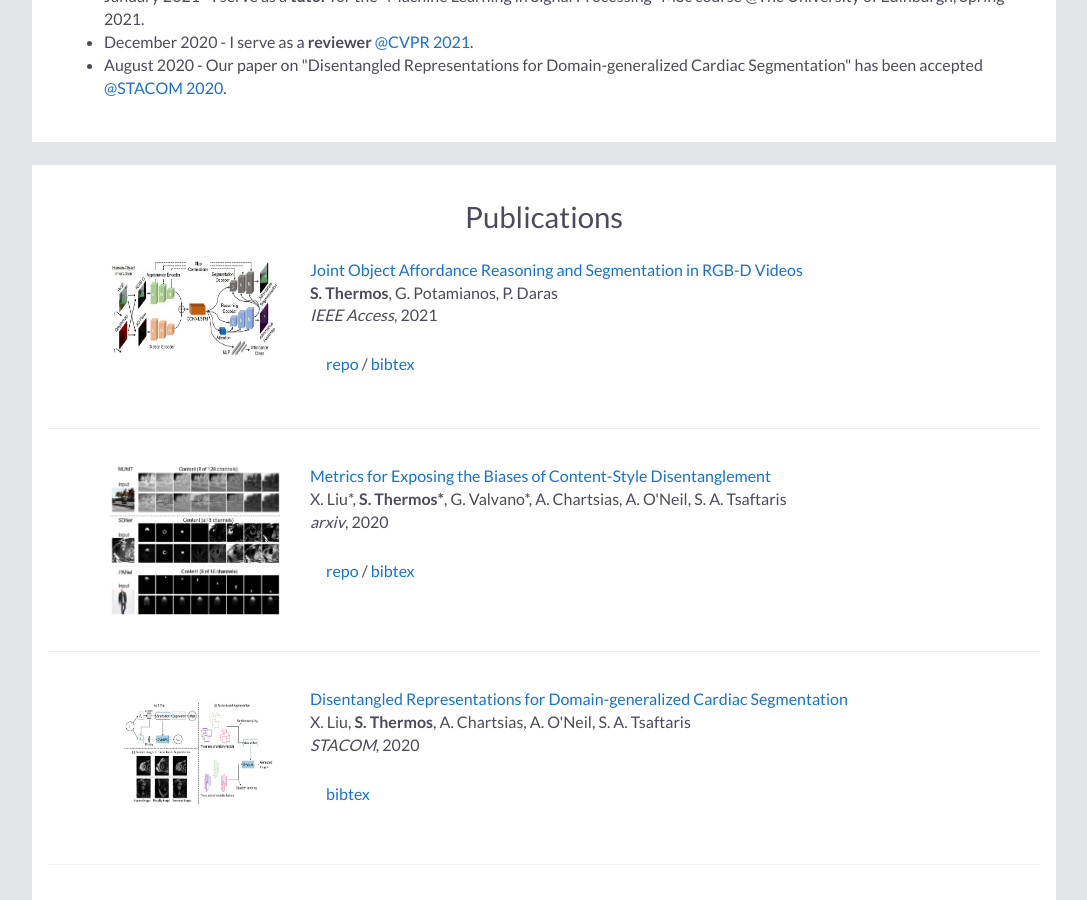
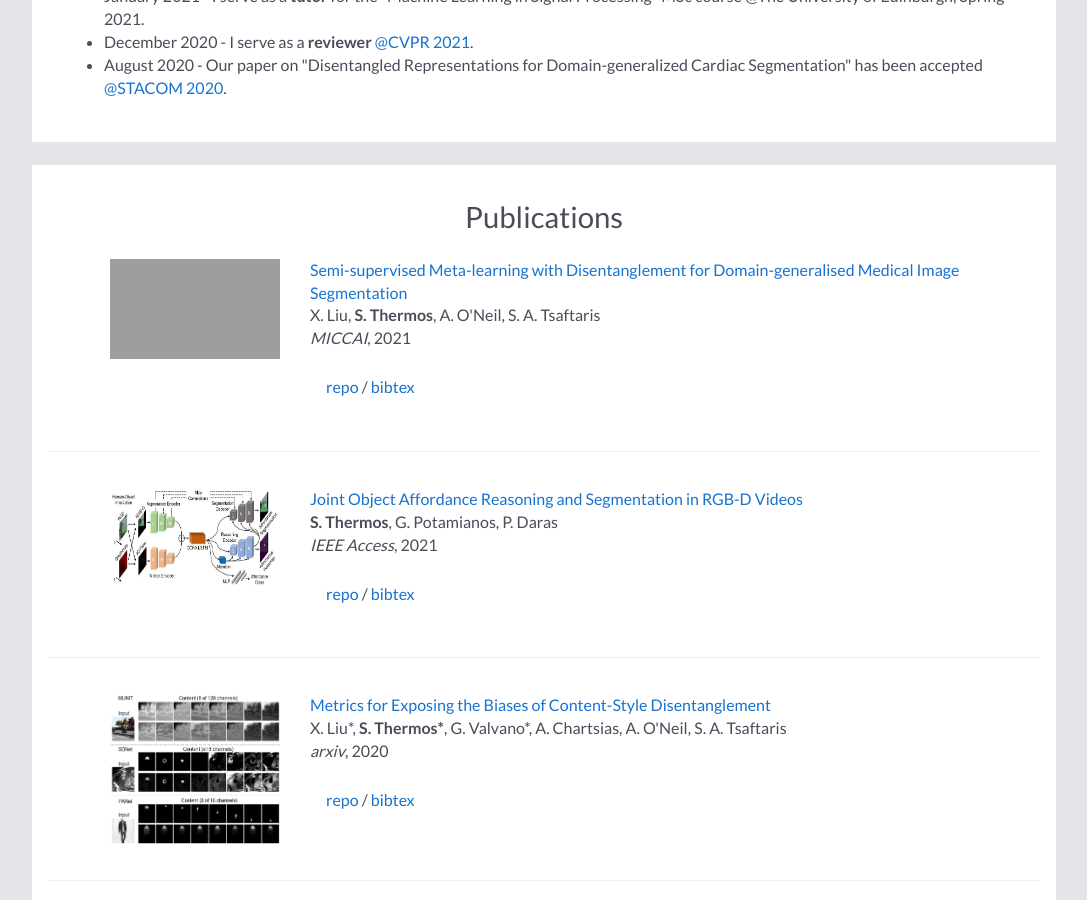
Before and after one commit to spthermo/spthermo.github.io, a Jekyll site: the page built from index.md, in a window 1280 px wide and 900 px high, scrolled down 601 px. Shown: the whole window, without its empty margins (96-1183 px from the left). Built offline with Jekyll 4.4.1, drawn with Linux system fonts in a browser that asks for light colours; nearby versions of some CDN libraries; our own code applies the rules of GitHub Pages for plain Markdown files; grey boxes are pictures that could not be loaded.

Commit message:
Update default.html

```diff
--- a/_layouts/default.html
+++ b/_layouts/default.html
@@ -71,6 +71,32 @@
 
   <div class="container">
     <h2> Publications </h2>
+
+    <div class="publication">
+      <table width="900" align="center" border="0" cellpadding="0">
+        <td width="25%" valign="top"><img src="assets/images/dgnet.png" alt="game" width="170" height="100" style="border-style: none">
+        <td width="75%" valign="top">
+          <p><a href="https://arxiv.org/abs/2106.13292"><heading>Semi-supervised Meta-learning with Disentanglement for Domain-generalised Medical Image Segmentation</heading></a><br>
+           X. Liu, <strong>S. Thermos</strong>, A. O'Neil, S. A. Tsaftaris <br>
+          <em>MICCAI</em>, 2021 <br>
+
+          <div class="paper" id="liu2021semi">
+            <a href="https://github.com/vios-s/DGNet"> repo </a> /
+            <a shape="rect" href="javascript:togglebib('liu2021semi')" class="togglebib">bibtex</a>
+            <pre xml:space="preserve">
+@article{liu2021semi,
+  author       = "Xiao Liu  and Spyridon Thermos and Alison O'Neil and Sotirios A. Tsaftaris",
+  title        = "Semi-supervised Meta-learning with Disentanglement for Domain-generalised Medical Image Segmentation",
+  booktitle    = "International Conference on Medical Image Computing and Computer-Assisted Intervention (MICCAI)",
+  pages        = "",
+  year         = "2021"}
+            </pre>
+          </div>
+        </td>
+        </td>
+      </table>
+      </div>
+      <hr>
 
     <div class="publication">
       <table width="900" align="center" border="0" cellpadding="0">
```
